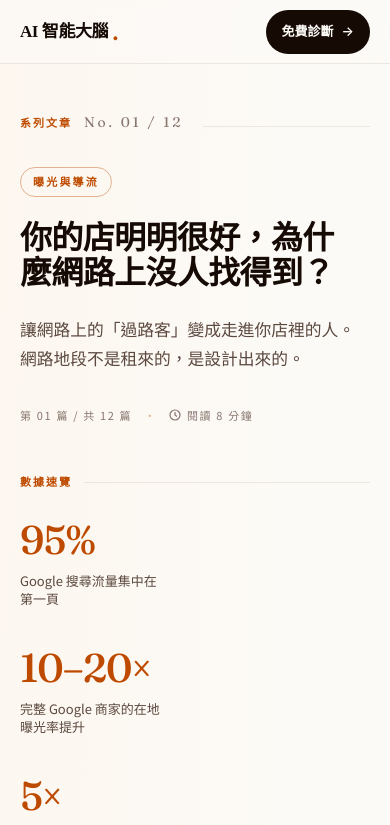
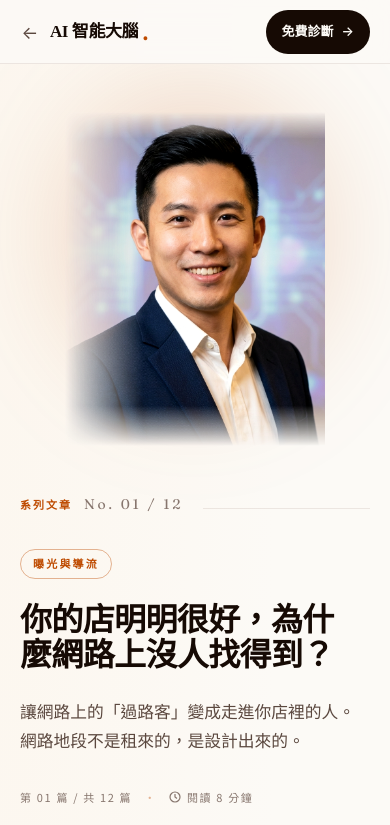
Before and after one commit to AndyHu18/ai-brain-website-astro, an Astro site: page /articles/exposure in a window 390 px wide. Shown: the top 825 px of the page. Built offline with nearby package versions, Linux system fonts and the light colour scheme; Astro itself is replaced by a stand-in of ours.

Commit message:
feat(ux): 手機版導覽返回箭頭 + 照片移至 hero 頂部
- Navbar：文章頁手機版加 ← 返回箭頭（md:hidden 桌面不顯示）
- HeroPortraitFigure：移除 max-lg:hidden，手機版照片縮至 260x334px
- ArticleLayout：手機版 grid order 調整，照片排在標題文字之上

```diff
--- a/src/components/HeroPortraitFigure.astro
+++ b/src/components/HeroPortraitFigure.astro
@@ -11,7 +11,7 @@ const sizes = {
 } as const;
 const s = sizes[variant];
 ---
-<figure class="andy-portrait relative max-lg:hidden self-end" aria-hidden="true">
+<figure class="andy-portrait relative self-end mx-auto lg:mx-0" aria-hidden="true">
   <div class="andy-portrait-glow absolute inset-[-15%] z-0 pointer-events-none"></div>
   <img
     src="/andy-photo.png"
@@ -48,4 +48,10 @@ const s = sizes[variant];
   .andy-portrait:hover .andy-portrait-img {
     transform: scale(1.012);
   }
+  @media (max-width: 1023px) {
+    .andy-portrait-img {
+      width: min(260px, 72vw) !important;
+      height: min(334px, 92vw) !important;
+    }
+  }
 </style>
--- a/src/components/Navbar.astro
+++ b/src/components/Navbar.astro
@@ -15,7 +15,18 @@ const seriesHref = articleNum ? `${SITE.overviewUrl}#article-${articleNum}` : SI
   aria-label="主選單"
 >
   <div class="container-wide h-full flex items-center justify-between gap-4">
-    {/* 左：品牌 — 編輯式 wordmark */}
+    {/* 左：品牌 — 編輯式 wordmark，文章頁手機加回上箭頭 */}
+    <div class="flex items-center gap-1">
+      {articleNum && (
+        <a
+          href={SITE.overviewUrl}
+          class="md:hidden flex items-center justify-center w-8 h-8 -ml-1.5
+                 text-[1.1rem] leading-none
+                 text-[var(--color-ink-muted)] hover:text-[var(--color-primary)]
+                 transition-colors duration-300"
+          aria-label="返回系列總覽"
+        >←</a>
+      )}
       <a
         href={SITE.overviewUrl}
         class="group flex items-center gap-1 whitespace-nowrap"
@@ -27,6 +38,7 @@ const seriesHref = articleNum ? `${SITE.overviewUrl}#article-${articleNum}` : SI
         </span>
         <span class="text-[var(--color-primary)] text-lg font-black">.</span>
       </a>
+    </div>
 
     {/* 中：系列 label — 中等斷點以上才出現 */}
     <a
--- a/src/layouts/ArticleLayout.astro
+++ b/src/layouts/ArticleLayout.astro
@@ -28,7 +28,7 @@ const { num, title, subtitle, badge, description, readTime, stats, headings } =
     <div class="container-wide py-12 md:py-20 lg:py-24">
       <div class="grid items-end gap-12 lg:gap-16 lg:grid-cols-[1fr_420px]">
 
-        <div class="hero-text min-w-0 max-w-[42rem]">
+        <div class="hero-text min-w-0 max-w-[42rem] order-2 lg:order-1">
 
           <div class="flex items-baseline gap-3 mb-8">
             <span class="eyebrow eyebrow-primary">系列文章</span>
@@ -70,7 +70,9 @@ const { num, title, subtitle, badge, description, readTime, stats, headings } =
           <KeyStats stats={stats} />
         </div>
 
-        <HeroPortraitFigure variant="article" />
+        <div class="order-1 lg:order-2 flex justify-center lg:block">
+          <HeroPortraitFigure variant="article" />
+        </div>
       </div>
     </div>
   </header>
```
Lines whose indentation alone changed are shown as unchanged.
